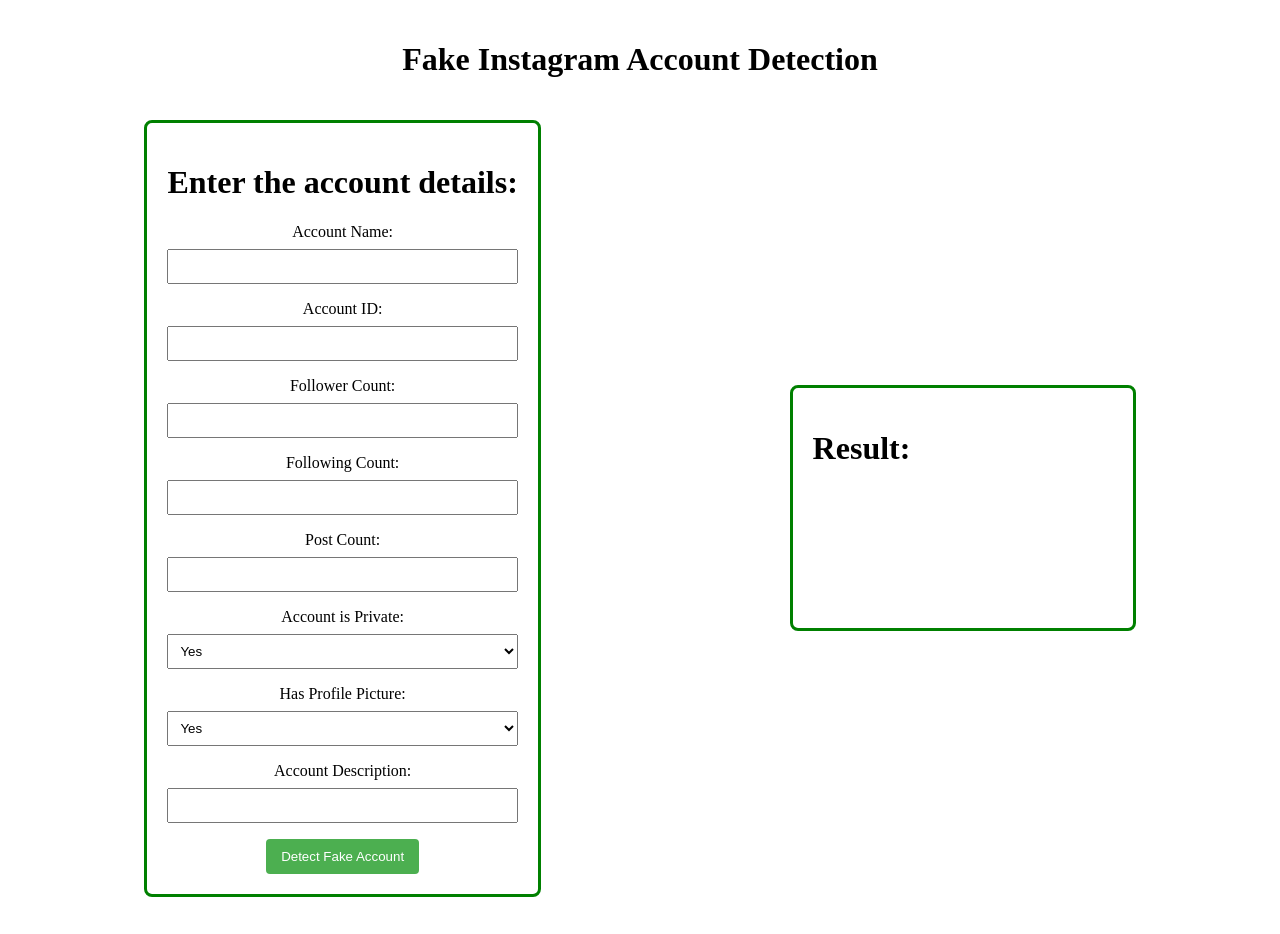
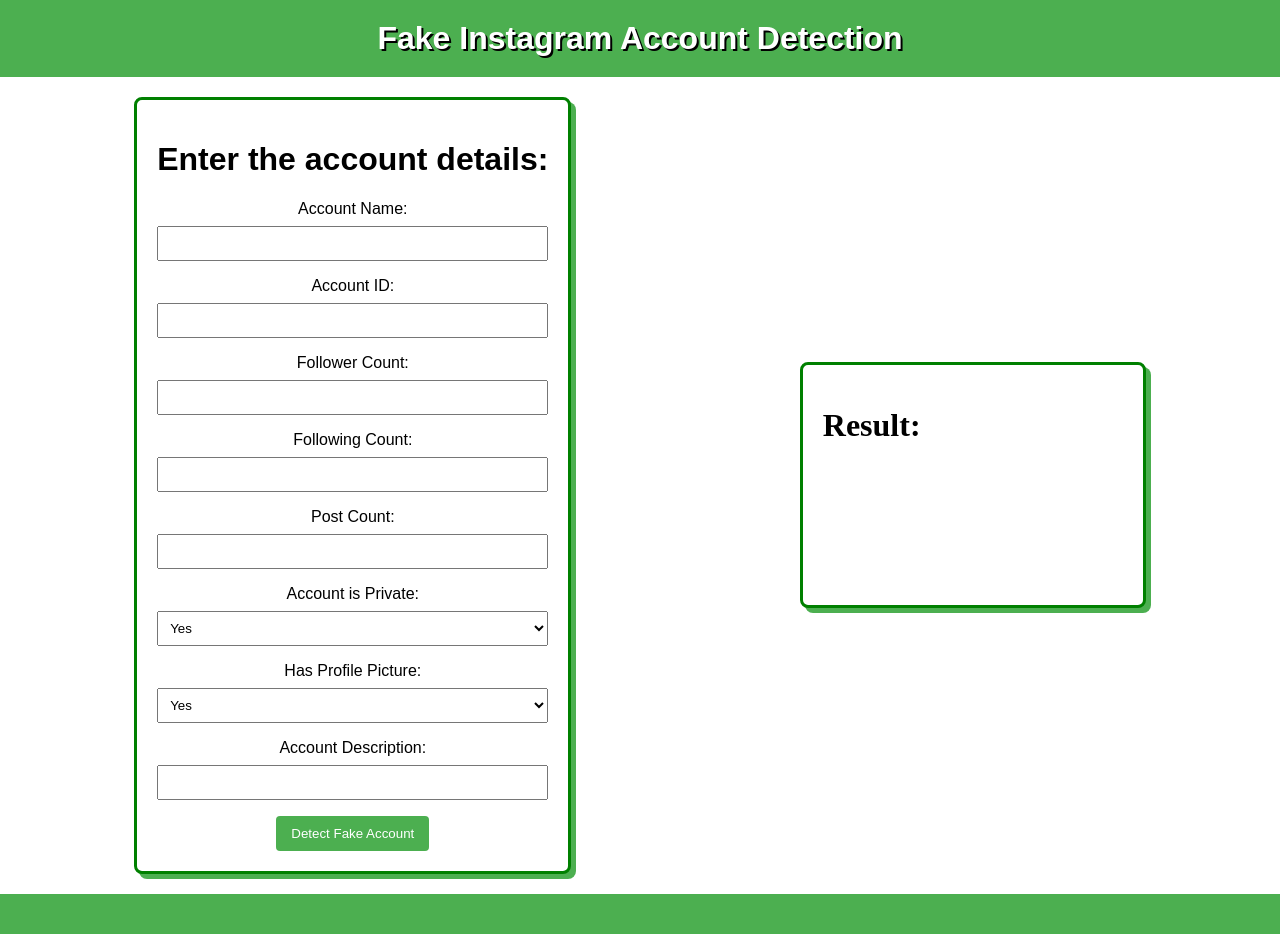
Before and after one commit to Ishan-Saraf/fake-instagram-profile-detector, a Flask app: page / in a window 1280 px wide. Before the commit the page ends 897 px from the top, so only its background shows below. Run offline with Flask 3, Linux system fonts and the light colour scheme; parts of the project's set-up code (start-up, migrations or seed data) failed here and were passed over.

Commit message:
Updated User Interface

```diff
--- a/static/styles.css
+++ b/static/styles.css
@@ -4,21 +4,32 @@ body {
     align-items: center;
     margin: 0;
     padding: 20px;
+    background-color: #4CAF50;
 }
 
-h1 {
+#heading {
+    color: white;
     text-align: center;
+    font-family: arial;
+    display: flex-row;
+    justify-content: center;
+    margin: auto;
+    padding: auto;
+    text-shadow: 2px 2px black;
 }
 
 .container {
-            display: flex;
-            flex-direction: row;
-            justify-content: space-between;
-            width: 100%;
-            margin-top: 20px;
-        }
+    display: flex;
+    flex-direction: row;
+    justify-content: space-between;
+    width: 100%;
+    padding: 20px;
+    margin: 20px 10px 20px 10px;
+    background-color: white;
+}
 
 form {
+    font-family: arial;
     max-width: 400px;
     margin: auto;
     padding: 20px;
@@ -27,6 +38,8 @@ form {
     align-items: center;
     border: 3px solid green;
     border-radius: 8px;
+    background-color: white;
+    box-shadow: 5px 5px #4CAF50;
 }
 
 label {
@@ -35,6 +48,13 @@ label {
 }
 
 input, select {
+    width: 100%;
+    padding: 8px;
+    margin-bottom: 16px;
+    box-sizing: border-box;
+}
+
+input, select:hover {
     width: 100%;
     padding: 8px;
     margin-bottom: 16px;
@@ -63,7 +83,8 @@ button:hover {
     border-radius: 8px;
     margin-top: 20px
     box-sizing: border-box;
-
+    background-color: white;
+    box-shadow: 5px 5px #4CAF50;
 }
 
 #result-box > h1 {
--- a/templates/index.html
+++ b/templates/index.html
@@ -8,7 +8,7 @@
 
 </head>
 <body>
-    <h1>Fake Instagram Account Detection</h1>
+    <h1 id="heading">Fake Instagram Account Detection</h1>
     <div class="container">
         <form id="detectionForm" action="/predict" method="post">
             <h1>Enter the account details:</h1>
```
